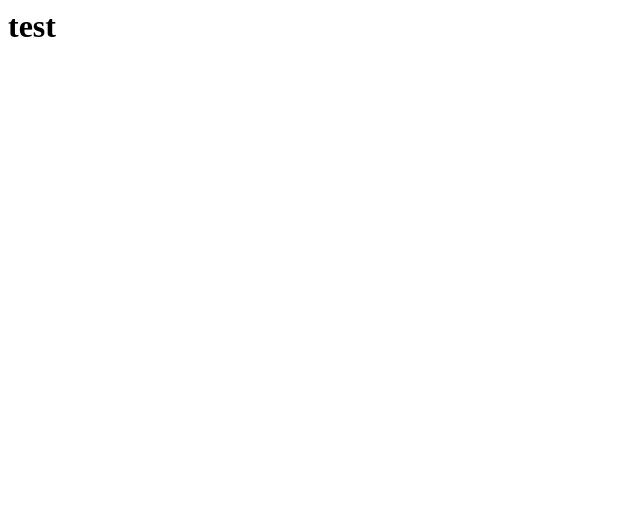
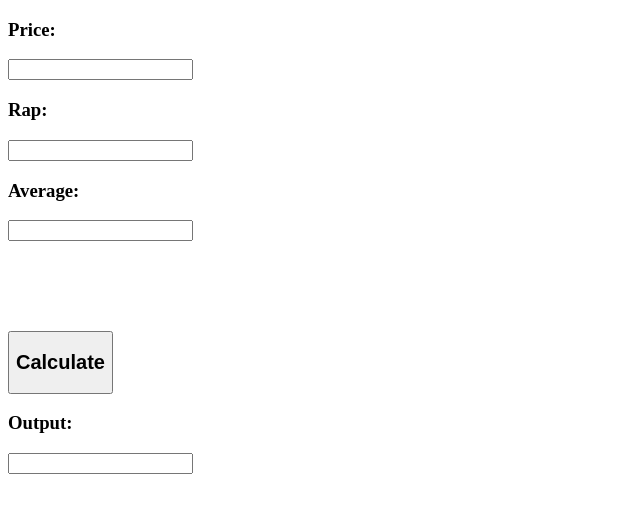
Before and after one commit to Ryatnet/Stuff, a plain HTML site: page index.html in a window 1280 px wide. Shown: the whole page, without its empty margins (0-640 px from the left). Drawn offline with Linux system fonts and the light colour scheme.

Commit message:
Update index.html

```diff
--- a/index.html
+++ b/index.html
@@ -1 +1,23 @@
-<h1>test</h1>
+<!DOCTYPE html>
+<html>
+
+<body>
+<h3>Price:</h3><input id="box1"></input>
+<h3>Rap:</h3><input id="box2"></input>
+<h3>Average:</h3><input id="box3"></input>
+</br></br></br></br></br></br>
+<button id="button" onclick="func()"><h2>Calculate<h2></button>
+<h3>Output:</h3><input id="box4"></input>
+</body>
+
+<script>
+var box1 = document.getElementById("box1"); var box2 = document.getElementById("box2"); var box3 = document.getElementById("box3"); var box4 = document.getElementById("box4");
+function func() {
+  var p = Number(box1.value);
+  var r = Number(box2.value);
+  var a = Number(box3.value);
+  box4.value = (a+(p-a)/2+r+(a+(p-a)/2-r)/2)/2
+}
+</script>
+
+</html>
```
